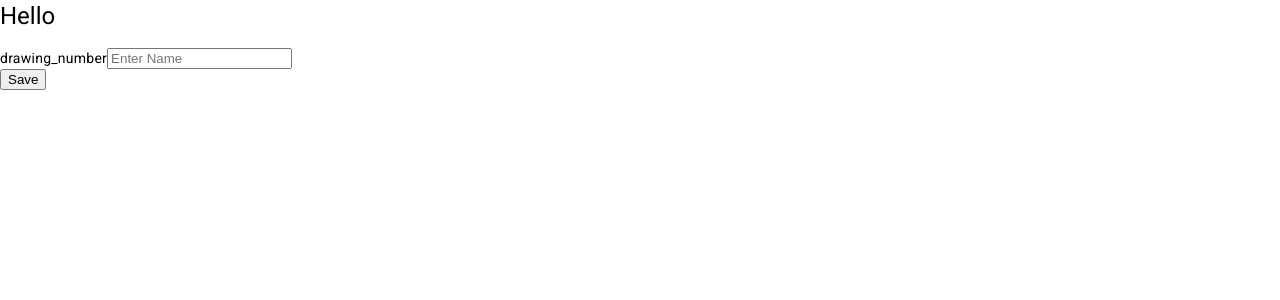
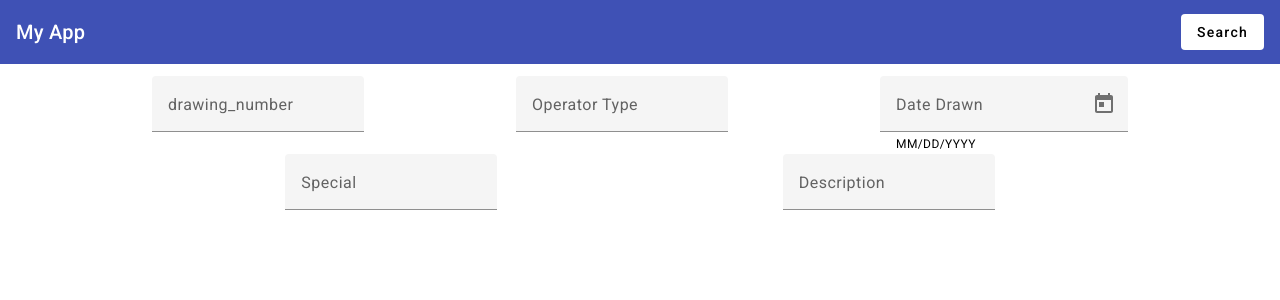
Before and after one commit to drahmanucsd/Schematics_App, an Angular app in the folder frontend/angular-frontend/: page /search in a window 1280 px wide. Shown: the top 300 px of the page. Built offline with nearby package versions, Linux system fonts and the light colour scheme.

Commit message:
partial fields

```diff
--- a/frontend/angular-frontend/src/app/app.component.html
+++ b/frontend/angular-frontend/src/app/app.component.html
@@ -1,2 +1 @@
-<h1>Hello</h1>
 <router-outlet></router-outlet>
--- a/frontend/angular-frontend/src/app/app.component.ts
+++ b/frontend/angular-frontend/src/app/app.component.ts
@@ -1,11 +1,12 @@
 import { Component } from '@angular/core';
 import { RouterOutlet } from '@angular/router';
 import { SearchComponent } from './search/search.component';
+import { MaterialModule } from './material/material.module';
 
 @Component({
   selector: 'app-root',
   standalone: true,
-  imports: [RouterOutlet, SearchComponent],
+  imports: [RouterOutlet, SearchComponent,MaterialModule],
   templateUrl: './app.component.html',
   styleUrl: './app.component.scss'
 })
--- /dev/null
+++ b/frontend/angular-frontend/src/app/material/material.module.ts
@@ -0,0 +1,23 @@
+import { NgModule } from '@angular/core';
+import {MatButtonModule} from '@angular/material/button'
+import {MatFormFieldModule} from '@angular/material/form-field';
+import { MatInputModule } from '@angular/material/input';
+import { MatSelectModule } from '@angular/material/select';
+import {MatToolbarModule} from '@angular/material/toolbar';
+import {MatDatepickerModule} from '@angular/material/datepicker';
+import { MatNativeDateModule } from '@angular/material/core';
+const MaterialComponents = [
+  MatButtonModule,
+  MatFormFieldModule,
+  MatInputModule,
+  MatSelectModule,
+  MatToolbarModule,
+  MatDatepickerModule,
+  MatNativeDateModule
+]
+
+@NgModule({
+  imports: [MaterialComponents],
+  exports: [MaterialComponents]
+})
+export class MaterialModule { }
--- a/frontend/angular-frontend/src/app/search/search.component.html
+++ b/frontend/angular-frontend/src/app/search/search.component.html
@@ -1,14 +1,67 @@
+<p>
+  <mat-toolbar color="primary">
+    <span>My App</span>
+    <span class="toolbar-spacer"></span>
+    <button mat-flat-button  type="submit"  (click)="searchRecords()" >Search</button>
+  </mat-toolbar>
+</p>
 
-<form>
+<div class="container">
+  <span class = 'toolbar-spacer'></span>
+  <mat-form-field>
+    <mat-label>drawing_number</mat-label>
+    <input matInput type="text"  [(ngModel)]="drawing_number" [ngModelOptions]="{standalone: true}"   class="form-control" id="drawing_number" name="drawing_number" placeholder="">
+  </mat-form-field>
+  <span class = 'toolbar-spacer'></span>
+  <mat-form-field>
+    <mat-label>Operator Type</mat-label>
+    <input matInput type="text"  [(ngModel)]="operator_type" [ngModelOptions]="{standalone: true}"   class="form-control" id="operator_type" name="operator_type" placeholder="">
+  </mat-form-field>
+  <span class = 'toolbar-spacer'></span>
+  <mat-form-field>
+    <mat-label>Date Drawn</mat-label>
+    <input matInput [matDatepicker]="picker" [(ngModel)]="date_drawn">
+    <mat-hint>MM/DD/YYYY</mat-hint>
+    <mat-datepicker-toggle matIconSuffix [for]="picker"></mat-datepicker-toggle>
+    <mat-datepicker #picker startView="multi-year"></mat-datepicker>
+  </mat-form-field>
+  <span class = 'toolbar-spacer'></span>
+  <!-- <form class="example-form">
+    <mat-form-field class="example-full-width">
+      <mat-label>Sheet Size</mat-label>
+      <input type="text"
+             placeholder="Pick one"
+             aria-label="Sheet Size"
+             matInput
+             [formControl]="myControl"
+             [matAutocomplete]="auto">
+      <mat-autocomplete #auto="matAutocomplete">
+        @for (option of filteredOptions | async; track option) {
+          <mat-option [value]="option">{{option}}</mat-option>
+        }
+      </mat-autocomplete>
+    </mat-form-field>
+  </form> -->
 
-    <div class="form-group">
-      <label >drawing_number</label>
-      <input type="text"  [(ngModel)]="drawing_number" [ngModelOptions]="{standalone: true}"   class="form-control" id="studentname" name="studentname" placeholder="Enter Name">
-    </div>
 
-      <button type="submit" class="btn btn-primary mt-4" (click)="searchRecords()" >Save</button> &nbsp;
-      <!-- <button type="submit" class="btn btn-warning mt-4" (click)="UpdateRecords()" >Update</button> -->
-  </form>
+</div>
+<div class="container">
+  <span class = 'toolbar-spacer'></span>
+  <mat-form-field>
+    <mat-label>Special</mat-label>
+    <input matInput type="text"  [(ngModel)]="special" [ngModelOptions]="{standalone: true}"   class="form-control" id="special" name="special" placeholder="">
+  </mat-form-field>
+  <span class = 'toolbar-spacer'></span>
+  <mat-form-field>
+    <mat-label>Description</mat-label>
+    <input matInput type="text"  [(ngModel)]="descr" [ngModelOptions]="{standalone: true}"   class="form-control" id="descr" name="descr" placeholder="">
+  </mat-form-field>
+  <span class = 'toolbar-spacer'></span>
+</div>
+
+
+
+
 
 
   <table>
--- a/frontend/angular-frontend/src/app/search/search.component.scss
+++ b/frontend/angular-frontend/src/app/search/search.component.scss
@@ -0,0 +1,10 @@
+.toolbar-spacer {
+    flex: 1 1 auto;
+}
+.container {
+    display: flex;
+    flex-wrap: wrap;
+}
+.toolbar-spacer {
+    flex: 1 1 auto;
+}
--- a/frontend/angular-frontend/src/app/search/search.component.ts
+++ b/frontend/angular-frontend/src/app/search/search.component.ts
@@ -2,11 +2,12 @@ import { CommonModule } from '@angular/common';
 import { HttpClient, HttpClientModule } from '@angular/common/http';
 import { Component } from '@angular/core';
 import { FormsModule } from '@angular/forms';
+import { MaterialModule } from '../material/material.module';
 
 @Component({
   selector: 'app-search',
   standalone: true,
-  imports: [FormsModule, HttpClientModule,CommonModule],
+  imports: [FormsModule, HttpClientModule,CommonModule,MaterialModule],
   templateUrl: './search.component.html',
   styleUrl: './search.component.scss'
 })
@@ -16,9 +17,11 @@ export class SearchComponent {
 
   drawing_number: string = '';
   descr: string = '';
+  operator_type: string = '';
+  special: string = '';
+  date_drawn: string = '';
 
   constructor (private http: HttpClient){
-    // this.getData();
   }
   searchRecords(){
     let bodyData = {
@@ -30,14 +33,6 @@ export class SearchComponent {
         console.log(resultData);
         alert('Search Successful');
         this.SearchArray = resultData;
-        // this.getData();
     });
   }
-  // getData(){
-  //   this.http.get('http://127.0.0.1:8000/student').subscribe((resultData: any)=>
-  //   {
-  //     console.log(resultData);
-  //     this.SearchArray = resultData;
-  //   })
-  // }
 }
```
